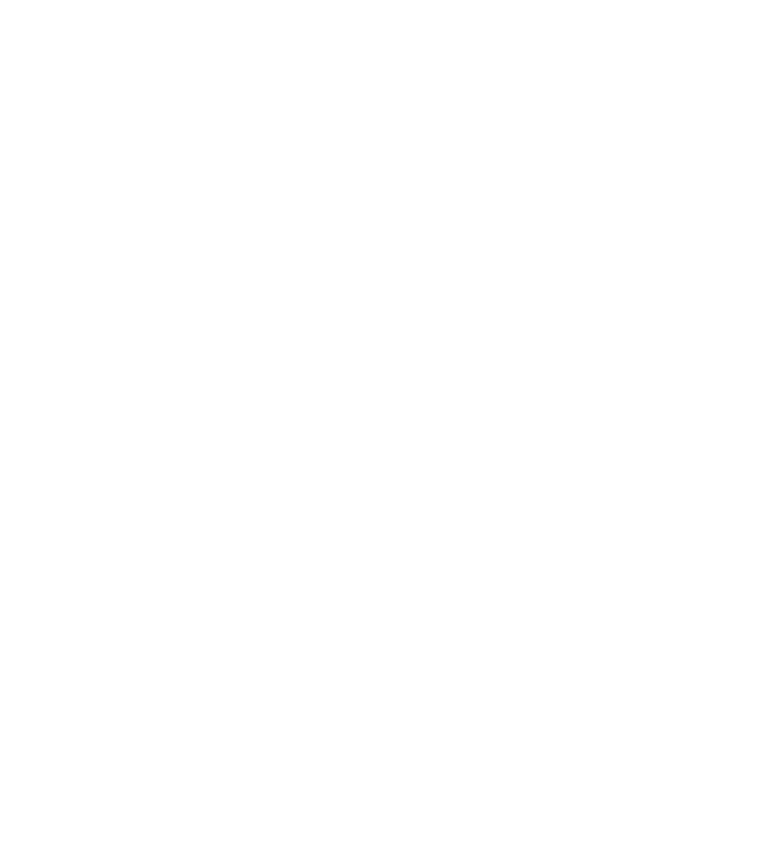
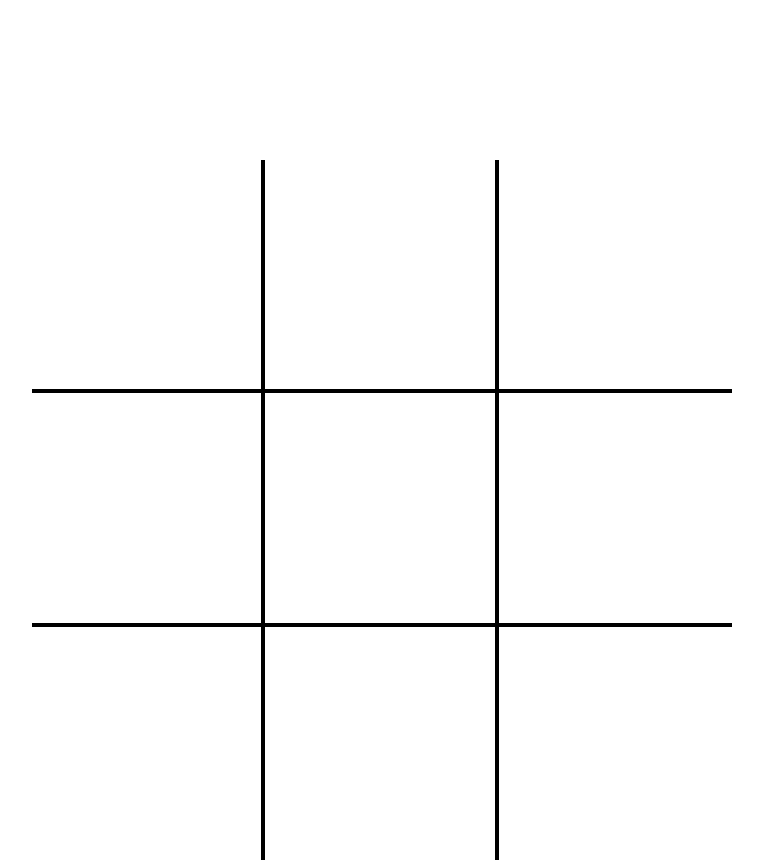
Before and after one commit to therealseanwallace/noughts-crosses, a website: page index.html in a window 1280 px wide. Shown: the whole page, without its empty margins (258-1021 px from the left). Drawn offline with Linux system fonts and the light colour scheme.

Commit message:
Style game board

```diff
--- a/styles/stylesheet.css
+++ b/styles/stylesheet.css
@@ -10,12 +10,50 @@
 	margin-top: 20vh;
 }
 
-.square0 { grid-area: 1 / 1 / 2 / 2; }
-.square1 { grid-area: 1 / 2 / 2 / 3; }
-.square2 { grid-area: 1 / 3 / 2 / 4; }
-.square3 { grid-area: 2 / 1 / 3 / 2; }
-.square4 { grid-area: 2 / 2 / 3 / 3; }
-.square5 { grid-area: 2 / 3 / 3 / 4; }
-.square6 { grid-area: 3 / 1 / 4 / 2; }
-.square7 { grid-area: 3 / 2 / 4 / 3; }
+.square {
+  border: 0;
+  border-style: solid;
+  border-color: black;
+}
+
+.square0 {
+  grid-area: 1 / 1 / 2 / 2;
+  border-width: 0 4px 4px 0;
+}
+
+.square1 {
+  grid-area: 1 / 2 / 2 / 3;
+  border-width: 0 4px 4px 0;
+}
+
+.square2 {
+  grid-area: 1 / 3 / 2 / 4;
+  border-width: 0 0 4px 0;
+}
+
+.square3 {
+  grid-area: 2 / 1 / 3 / 2;
+  border-width: 0 4px 4px 0;
+}
+
+.square4 {
+  grid-area: 2 / 2 / 3 / 3;
+  border-width: 0 4px 4px 0;
+}
+
+.square5 {
+  grid-area: 2 / 3 / 3 / 4;
+  border-width: 0 0 4px 0;
+}
+
+.square6 {
+  grid-area: 3 / 1 / 4 / 2;
+  border-width: 0 4px 0 0;
+}
+
+.square7 {
+  grid-area: 3 / 2 / 4 / 3;
+  border-width: 0 4px 0 0;
+}
+
 .square8 { grid-area: 3 / 3 / 4 / 4; }
```
